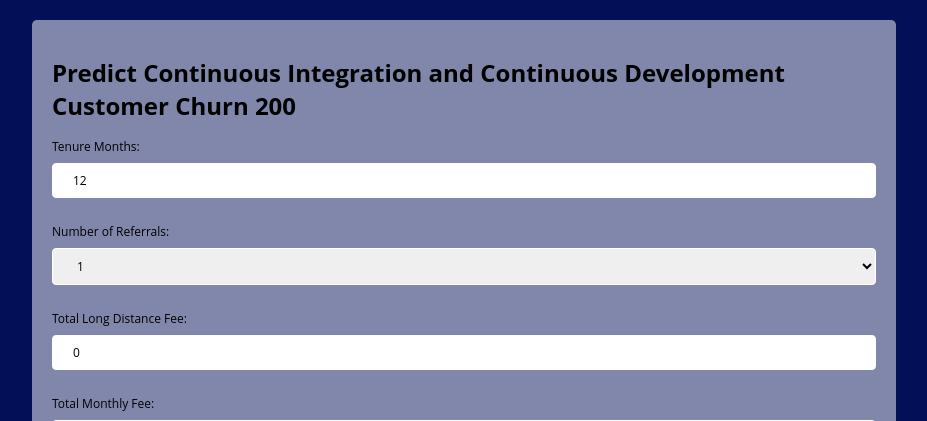
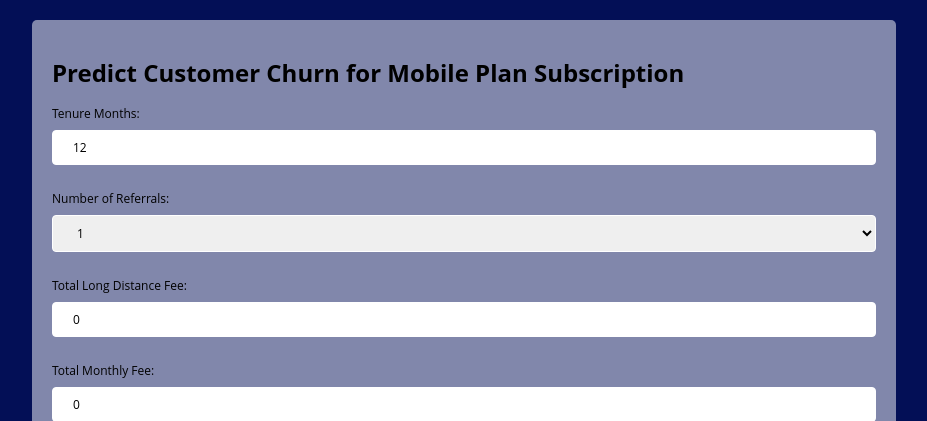
Before and after one commit to azureclouds1/AI300-Customer-Churn-Prediction, a Flask app: page / in a window 1280 px wide. Shown: the top 421 px of the page, without its empty margins (176-1103 px from the left). Run offline with Flask 3, Linux system fonts and the light colour scheme.

Commit message:
Updated webpage title 11 and Readme URL change from AWS to Azure

```diff
--- a/src/templates/index.html
+++ b/src/templates/index.html
@@ -6,7 +6,7 @@
 </head>
 <body>
     <div>
-        <h1>Predict Continuous Integration and Continuous Development Customer Churn 200</h1>
+        <h1>Predict Customer Churn for Mobile Plan Subscription</h1>
         <form method="POST">
 
             <label for="tenure_months">Tenure Months:</label><br>
```
Also changed, not shown: README.md.
